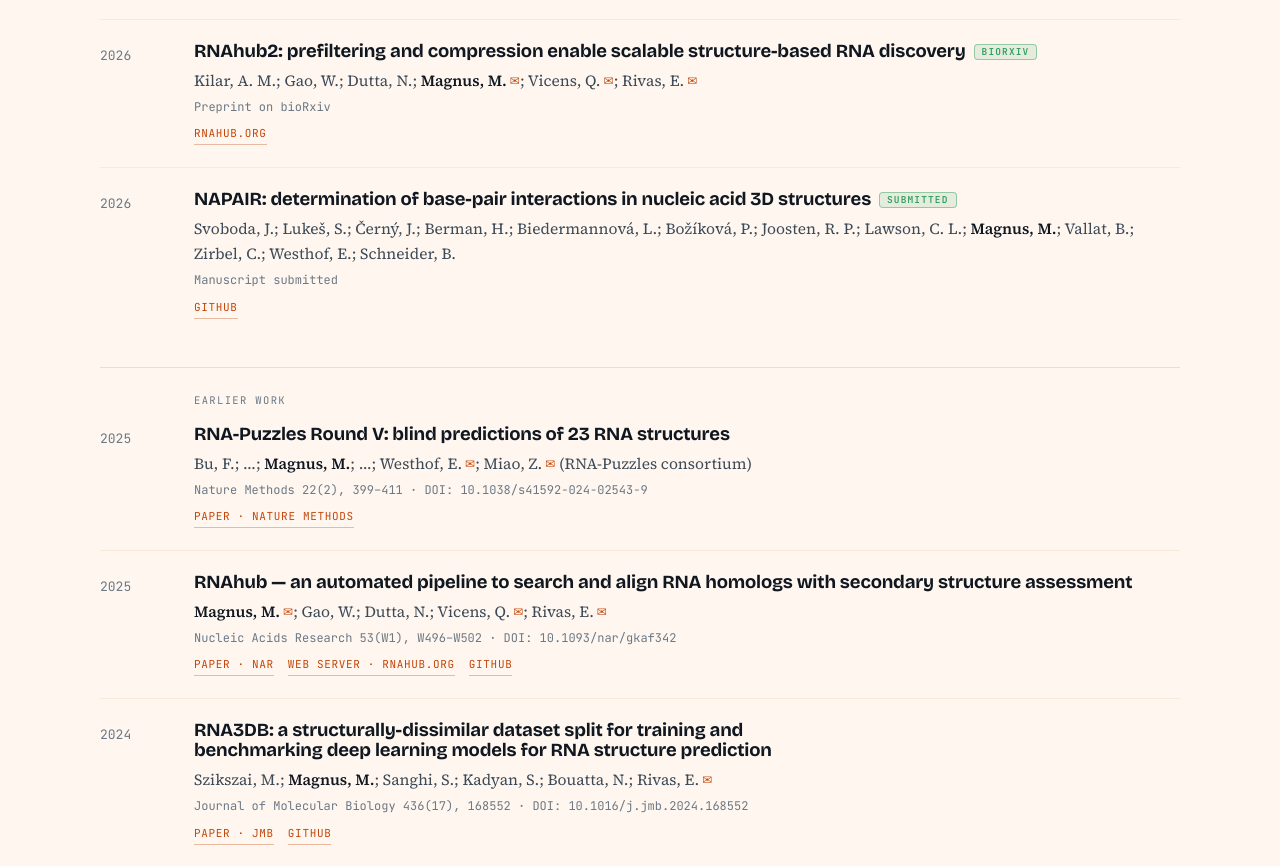
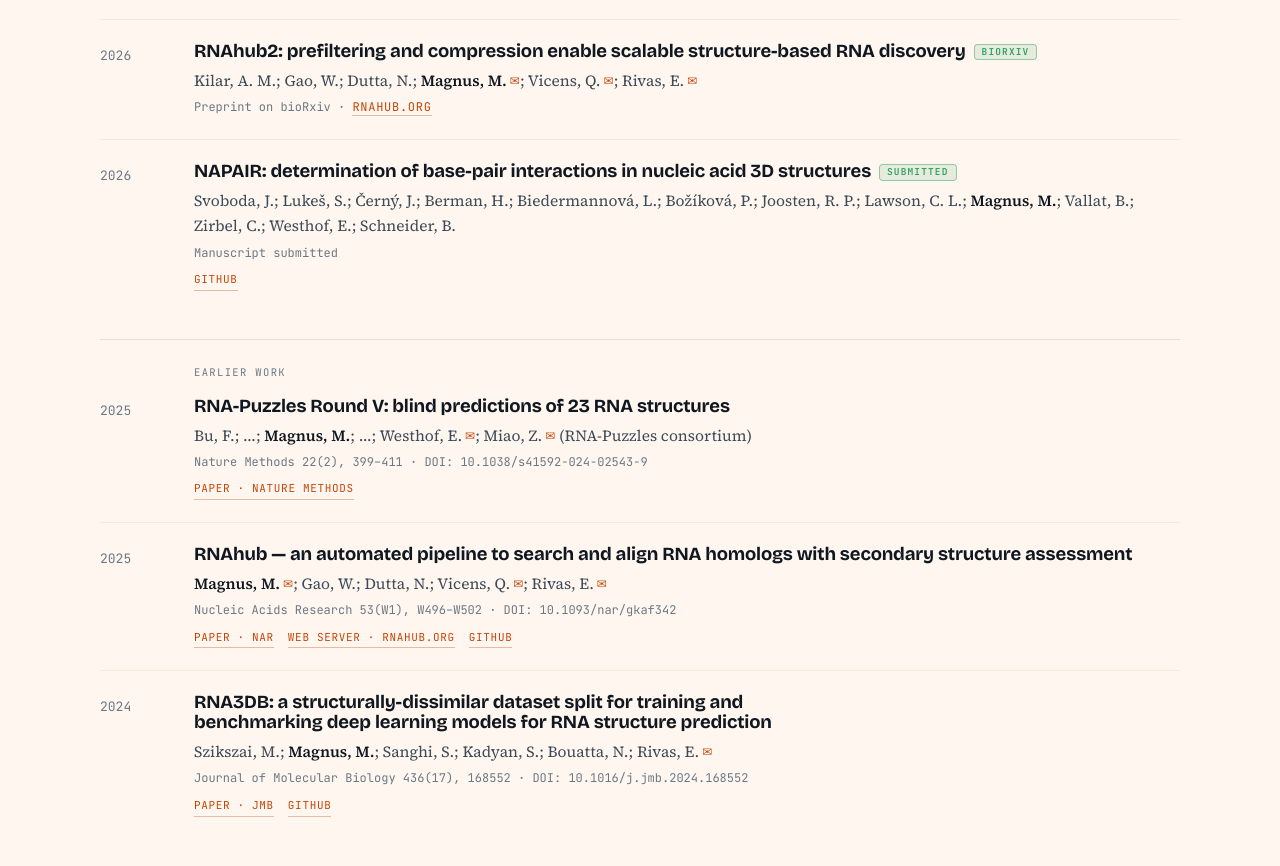
Before and after one commit to mmagnus/magnus-lab, a plain HTML site: page index.html in a window 1280 px wide. Shown: the part 2774-3640 px from the top of the page. Drawn offline with nearby package versions, Linux system fonts and the light colour scheme.

Commit message:
RNAhub2: venue and link on one line
Co-Authored-By: Claude Opus 5 <noreply@anthropic.com>
Claude-Session: https://claude.ai/code/session_01KfdQzr2LBUBBoyVGtKUmaa

```diff
--- a/index.html
+++ b/index.html
@@ -364,6 +364,9 @@ nav a.nav-cta{display:none}
 .pub .authors b{color:var(--ink); font-weight:600}
 .corr{margin-left:3px; font-size:12px; color:var(--accent); vertical-align:1px}
 .pub .venue{font-family:var(--font-mono); font-size:12px; color:var(--ink-3); margin-top:5px}
+.pub .venue a{color:var(--accent); text-decoration:none; letter-spacing:.06em; text-transform:uppercase;
+  border-bottom:1px solid color-mix(in srgb,var(--accent) 35%,transparent)}
+.pub .venue a:hover{border-bottom-color:var(--accent)}
 .pub .links{display:flex; gap:14px; flex-wrap:wrap; margin-top:8px}
 .pub .links a{
   font-family:var(--font-mono); font-size:11px; letter-spacing:.06em; text-transform:uppercase;
@@ -856,8 +859,7 @@ footer{border-top:3px solid var(--accent-2); padding-block:32px; color:var(--ink
           <div>
             <h3>RNAhub2: prefiltering and compression enable scalable structure-based RNA discovery<span class="todo sub">bioRxiv</span></h3>
             <p class="authors">Kilar, A. M.; Gao, W.; Dutta, N.; <b>Magnus, M.</b><span class="corr" title="Corresponding author">&#9993;</span>; Vicens, Q.<span class="corr" title="Corresponding author">&#9993;</span>; Rivas, E.<span class="corr" title="Corresponding author">&#9993;</span></p>
-            <p class="venue">Preprint on bioRxiv</p>
-            <div class="links"><a rel="noopener" target="_blank" href="https://rnahub.org">rnahub.org</a></div>
+            <p class="venue">Preprint on bioRxiv &#183; <a rel="noopener" target="_blank" href="https://rnahub.org">rnahub.org</a></p>
           </div>
         </article>
         <article class="pub">
```
